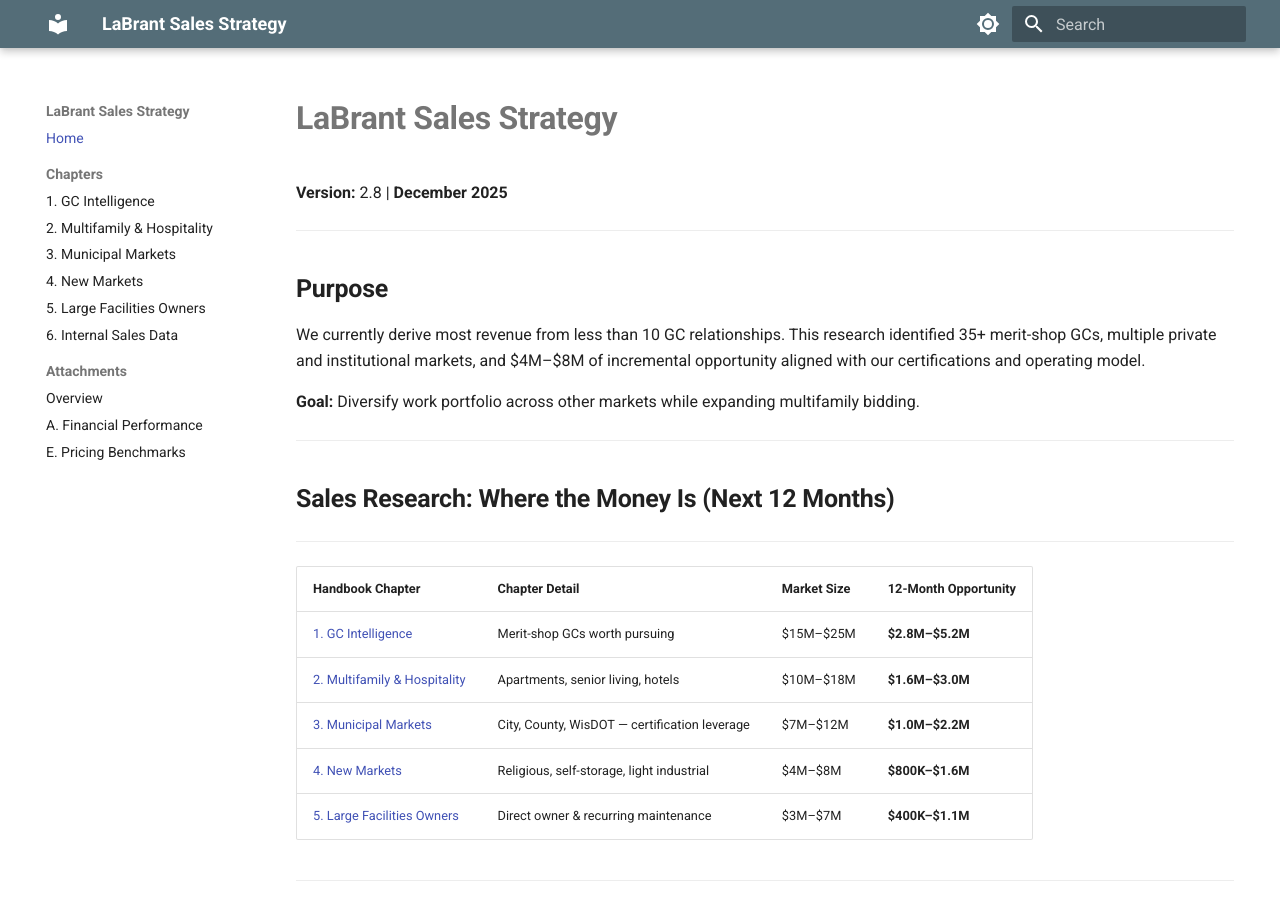
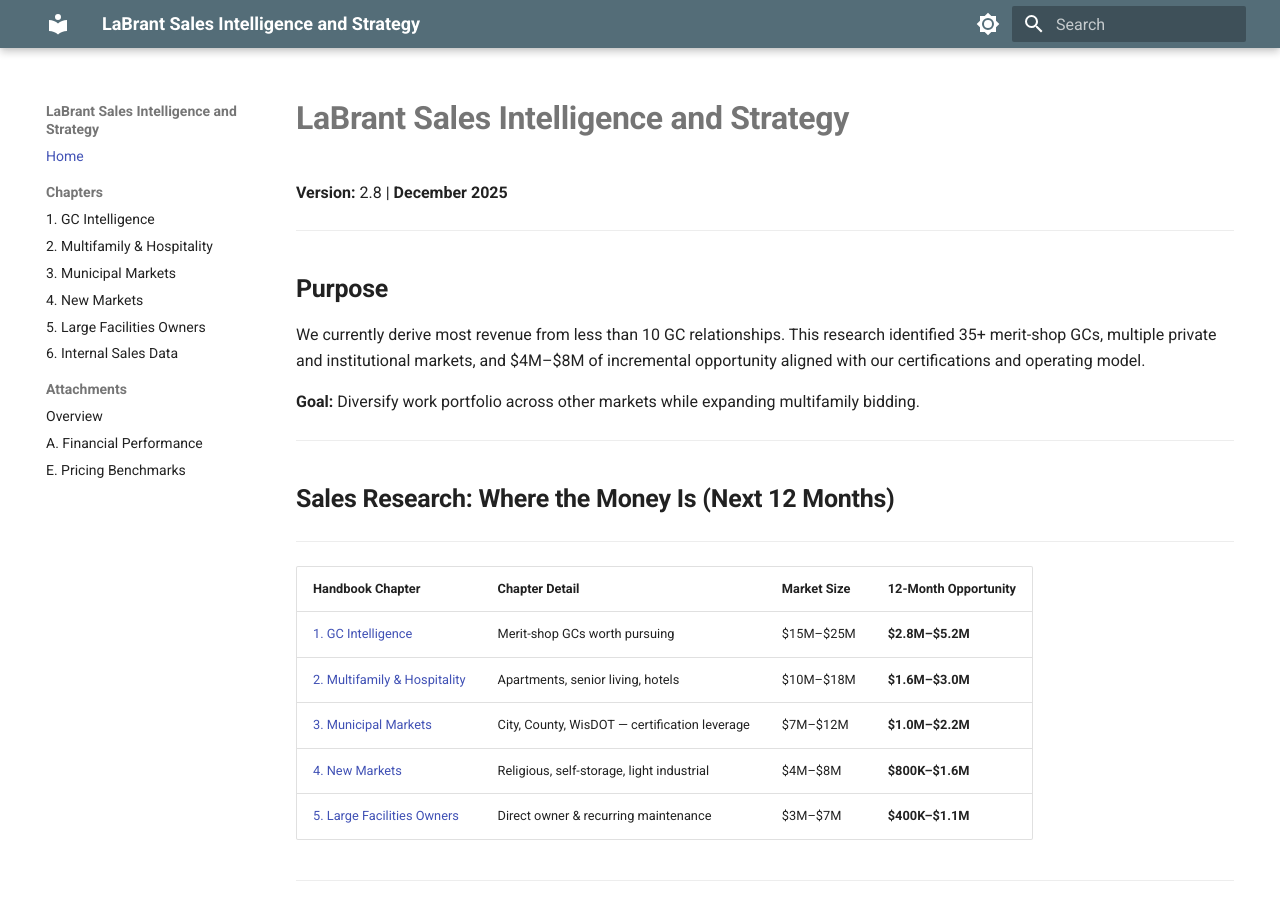
Before and after one commit to LaBrant-Associates-LLC/labrant-sales-intelligence, an MkDocs documentation site: the page built from docs/index.md, in a window 1280 px wide and 900 px high. Built offline with MkDocs 1.6.1 and Material for MkDocs 9.7.7, drawn with Linux system fonts in a browser that asks for light colours.

Commit message:
Rename to Sales Intelligence and Strategy

```diff
--- a/docs/index.md
+++ b/docs/index.md
@@ -3,7 +3,7 @@
   - toc
 ---
 
-# **LaBrant Sales Strategy**
+# **LaBrant Sales Intelligence and Strategy**
 
 **Version:** 2.8 | **December 2025**
 
--- a/mkdocs.yml
+++ b/mkdocs.yml
@@ -1,4 +1,4 @@
-site_name: LaBrant Sales Strategy
+site_name: LaBrant Sales Intelligence and Strategy
 site_description: SE Wisconsin Commercial Painting Market Intelligence
 site_url: https://labrant-associates-llc.github.io/labrant-sales-intelligence/
 
```
